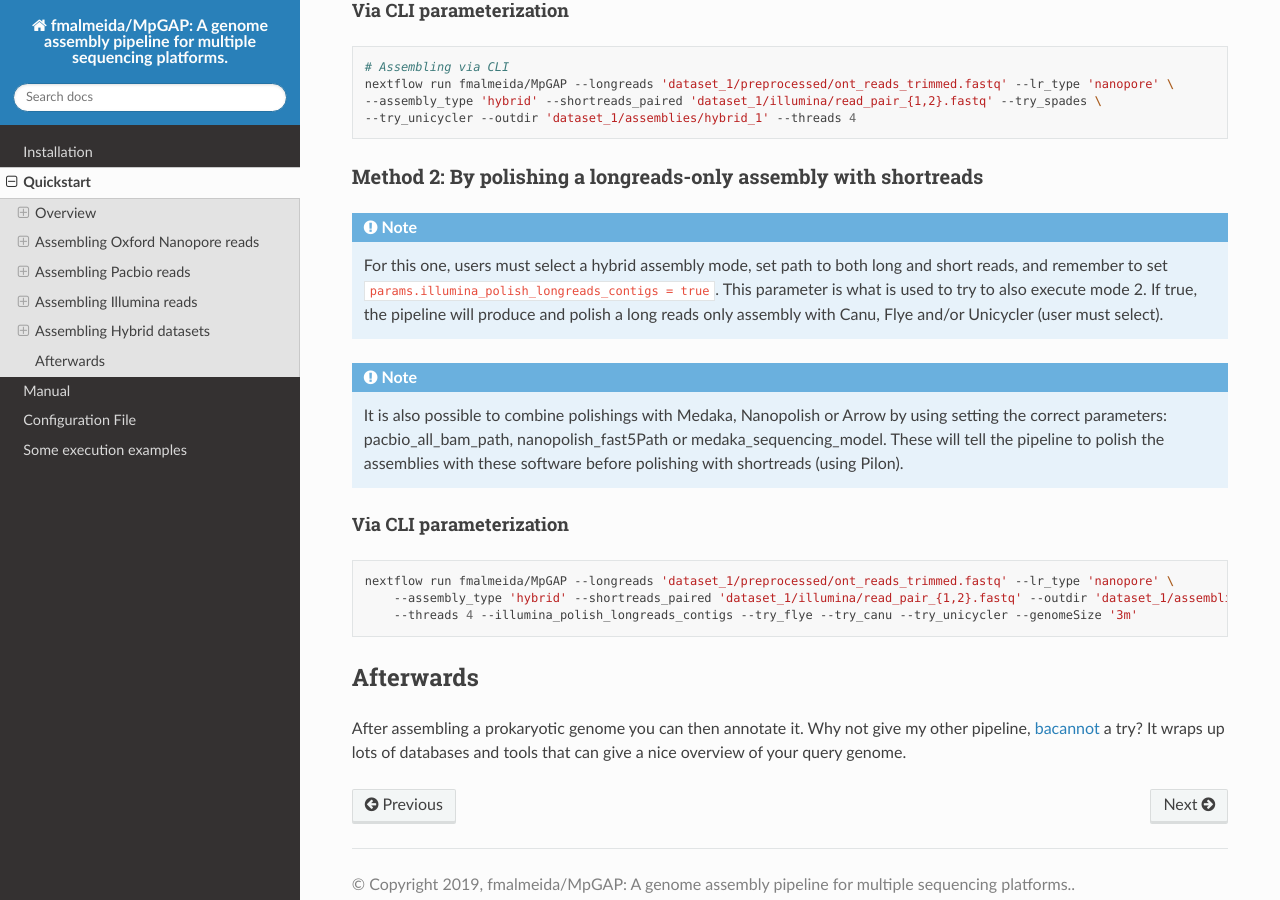
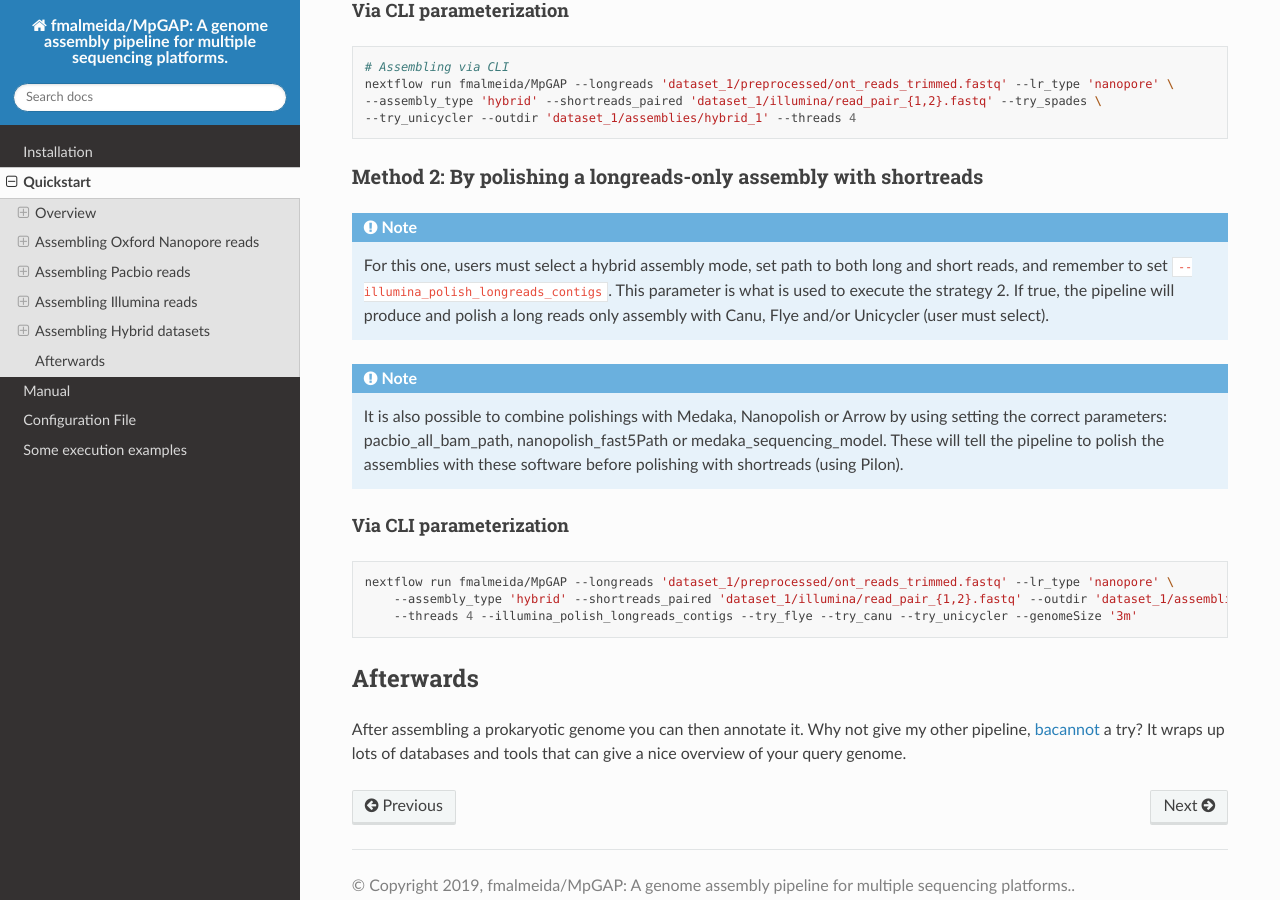
Before and after one commit to fmalmeida/MpGAP, a Sphinx documentation site: the page built from docs/quickstart.rst, in a window 1280 px wide and 900 px high, scrolled down 2538 px. Built offline with Sphinx 7.4.7 and the Read the Docs theme 2.0.0, drawn with Linux system fonts in a browser that asks for light colours.

Commit message:
Minor changes

```diff
--- a/docs/quickstart.rst
+++ b/docs/quickstart.rst
@@ -134,7 +134,7 @@ Method 2: By polishing a longreads-only assembly with shortreads
 .. note::
 
   For this one, users must select a hybrid assembly mode, set path to both long and short reads, and remember to set
-  ``params.illumina_polish_longreads_contigs = true``. This parameter is what is used to try to also execute mode 2. If true,
+  ``--illumina_polish_longreads_contigs``. This parameter is what is used to execute the strategy 2. If true,
   the pipeline will produce and polish a long reads only assembly with Canu, Flye and/or Unicycler (user must select).
 
 .. note::
```
